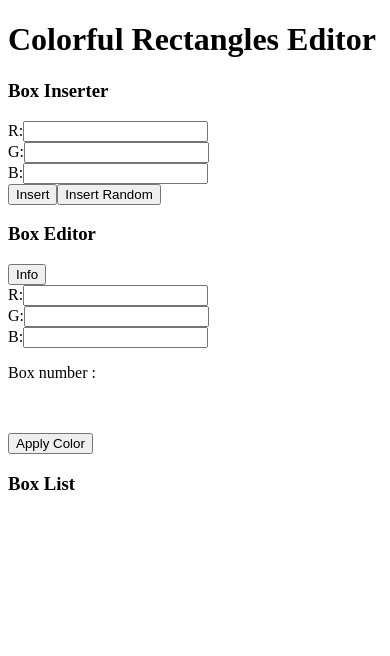
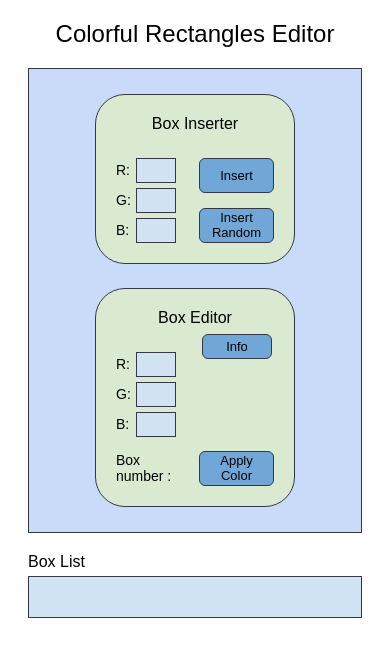
Before and after one commit to Katrincik9/ColorfulRectangleEditor, a React (Vite) app: page / in a window 390 px wide. Shown: the top 656 px of the page. Built offline with nearby package versions, Linux system fonts and the light colour scheme.

Commit message:
style: add responsive CSS for rectangle editor

```diff
--- a/src/App.css
+++ b/src/App.css
@@ -1,186 +1,42 @@
-/* .counter {
-  font-size: 16px;
-  padding: 5px 10px;
-  border-radius: 5px;
-  color: var(--accent);
-  background: var(--accent-bg);
-  border: 2px solid transparent;
-  transition: border-color 0.3s;
-  margin-bottom: 24px;
+* {
+  box-sizing: border-box;
+  font-weight: normal;
+  font-family: Arial, sans-serif;
+  --borderColor: #343846;
+}
 
-  &:hover {
-    border-color: var(--accent-border);
-  }
-  &:focus-visible {
-    outline: 2px solid var(--accent);
-    outline-offset: 2px;
+.rectangle-editor {
+  max-width: 900px;
+  margin: 20px auto;
+}
+
+h2 {
+  text-align: center;
+}
+
+.box-form {
+  display: flex;
+  justify-content: space-between;
+    align-items: flex-start;
+    padding: 25px 15px;
+    background-color: #cadbf9;
+    border: 1px solid var(--borderColor);
+}
+
+@media (max-width: 900px) {
+  .box-form {
+    gap: 15px;
   }
 }
 
-.hero {
-  position: relative;
-
-  .base,
-  .framework,
-  .vite {
-    inset-inline: 0;
-    margin: 0 auto;
+@media (max-width: 600px) {
+  .rectangle-editor {
+    margin: 20px;
   }
 
-  .base {
-    width: 170px;
-    position: relative;
-    z-index: 0;
-  }
-
-  .framework,
-  .vite {
-    position: absolute;
-  }
-
-  .framework {
-    z-index: 1;
-    top: 34px;
-    height: 28px;
-    transform: perspective(2000px) rotateZ(300deg) rotateX(44deg) rotateY(39deg)
-      scale(1.4);
-  }
-
-  .vite {
-    z-index: 0;
-    top: 107px;
-    height: 26px;
-    width: auto;
-    transform: perspective(2000px) rotateZ(300deg) rotateX(40deg) rotateY(39deg)
-      scale(0.8);
+    .box-form {
+    flex-direction: column;
+    gap: 24px;
+    align-items: center;
   }
 }
-
-#center {
-  display: flex;
-  flex-direction: column;
-  gap: 25px;
-  place-content: center;
-  place-items: center;
-  flex-grow: 1;
-
-  @media (max-width: 1024px) {
-    padding: 32px 20px 24px;
-    gap: 18px;
-  }
-}
-
-#next-steps {
-  display: flex;
-  border-top: 1px solid var(--border);
-  text-align: left;
-
-  & > div {
-    flex: 1 1 0;
-    padding: 32px;
-    @media (max-width: 1024px) {
-      padding: 24px 20px;
-    }
-  }
-
-  .icon {
-    margin-bottom: 16px;
-    width: 22px;
-    height: 22px;
-  }
-
-  @media (max-width: 1024px) {
-    flex-direction: column;
-    text-align: center;
-  }
-}
-
-#docs {
-  border-right: 1px solid var(--border);
-
-  @media (max-width: 1024px) {
-    border-right: none;
-    border-bottom: 1px solid var(--border);
-  }
-}
-
-#next-steps ul {
-  list-style: none;
-  padding: 0;
-  display: flex;
-  gap: 8px;
-  margin: 32px 0 0;
-
-  .logo {
-    height: 18px;
-  }
-
-  a {
-    color: var(--text-h);
-    font-size: 16px;
-    border-radius: 6px;
-    background: var(--social-bg);
-    display: flex;
-    padding: 6px 12px;
-    align-items: center;
-    gap: 8px;
-    text-decoration: none;
-    transition: box-shadow 0.3s;
-
-    &:hover {
-      box-shadow: var(--shadow);
-    }
-    .button-icon {
-      height: 18px;
-      width: 18px;
-    }
-  }
-
-  @media (max-width: 1024px) {
-    margin-top: 20px;
-    flex-wrap: wrap;
-    justify-content: center;
-
-    li {
-      flex: 1 1 calc(50% - 8px);
-    }
-
-    a {
-      width: 100%;
-      justify-content: center;
-      box-sizing: border-box;
-    }
-  }
-}
-
-#spacer {
-  height: 88px;
-  border-top: 1px solid var(--border);
-  @media (max-width: 1024px) {
-    height: 48px;
-  }
-}
-
-.ticks {
-  position: relative;
-  width: 100%;
-
-  &::before,
-  &::after {
-    content: '';
-    position: absolute;
-    top: -4.5px;
-    border: 5px solid transparent;
-  }
-
-  &::before {
-    left: 0;
-    border-left-color: var(--border);
-  }
-  &::after {
-    right: 0;
-    border-right-color: var(--border);
-  }
-}
-
-*/
--- a/src/App.tsx
+++ b/src/App.tsx
@@ -6,7 +6,7 @@ import { BoxList } from './components/BoxList'
 function App() {
   return (
     <div className="rectangle-editor">
-      <h1>Colorful Rectangles Editor</h1>
+      <h2>Colorful Rectangles Editor</h2>
       <div className="box-form">
         <BoxInserter />
         <BoxEditor />
--- /dev/null
+++ b/src/components/Box.css
@@ -0,0 +1,57 @@
+.box-inserter,
+.box-editor {
+    background-color: #daead0;
+    border: 1px solid var(--borderColor);
+    border-radius: 30px;
+    padding: 20px;
+    width: clamp(200px, 30vw, 300px);
+}
+
+.box-form h4 {
+    text-align: center;
+    margin: 0px 0px 25px;
+}
+
+.rgb-colors {
+    display: flex;
+    flex-direction: column;
+    gap: 5px;
+}
+
+.rgb-colors>div {
+    display: flex;
+    align-items: center;
+    gap: 5px;
+}
+
+.rgb-colors label {
+    width: 15px;
+    font-size: 14px;
+}
+
+.rgb-colors input {
+    width: clamp(40px, 6vw, 60px);
+    height: clamp(25px, 3vw, 30px);
+    padding: 5px;
+    background: #d1e2f3;
+    border: 1px solid var(--borderColor);
+}
+
+.form-submit-buttons {
+    display: flex;
+    flex-direction: column;
+    gap: clamp(15px, 2vw, 24px);
+}
+
+.box-form button {
+    background: #71a7d7;
+    border: 1px solid var(--borderColor);
+    border-radius: 6px;
+    cursor: pointer;
+    font-size: clamp(13px, 1.2vw, 14px);
+}
+
+.form-submit-buttons button {
+    width: clamp(75px, 12vw, 122px);
+    height: clamp(35px, 4vw, 38px);
+}
--- a/src/components/BoxEditor.css
+++ b/src/components/BoxEditor.css
@@ -1,4 +1,65 @@
-.rectangle {
-    width: 55px;
-    height: 35px;
+.box-editor {
+    position: relative;
 }
+
+.info-btn {
+    position: absolute;
+    right: 22px;
+    top: clamp(16px, calc(60px - 3vw), 45px);
+    width: 70px;
+    height: 25px;
+}
+
+.form-box-editor {
+    display: grid;
+    gap: 14px;
+    align-items: center;
+    justify-content: space-between;
+}
+
+.form-box-editor .rectangle {
+    grid-column: 2;
+    grid-row: 1;
+    width: clamp(70px, 12vw, 120px);
+    height: clamp(60px, 10vw, 100px);
+}
+
+.form-box-editor p {
+    font-size: 14px;
+    margin: 0;
+}
+
+.box-editor dialog {
+    position: relative;
+    border: 1px solid var(--borderColor);
+    border-radius: 12px;
+    padding: 20px;
+}
+
+.box-editor dialog h3 {
+    text-align: center;
+    font-weight: bold;
+    margin-top: 0;
+}
+
+.box-editor dialog .rectangle {
+    position: absolute;
+    width: 100px;
+    height: 90px;
+    right: 22px;
+    top: 55px;
+}
+
+.box-editor dialog .close-info-btn {
+    min-width: 122px;
+    min-height: 38px;
+    display: block;
+    margin: 0 auto;
+}
+
+@media (max-width: 600px) {
+    .box-editor dialog .rectangle {
+        width: clamp(70px, 24vw, 100px);
+        height: clamp(60px, 22vw, 90px);
+    }
+}
--- a/src/components/BoxEditor.tsx
+++ b/src/components/BoxEditor.tsx
@@ -1,5 +1,6 @@
 import { useForm, useWatch } from 'react-hook-form';
 import './BoxEditor.css';
+import './Box.css';
 import type { RGB } from '../types/box';
 import { updateBoxColor } from '../store/boxActions';
 import { useAppDispatch, useAppSelector } from '../hooks/hooks';
@@ -24,18 +25,24 @@ export function BoxEditor() {
 
     return (
         <div className="box-editor">
-            <h3>Box Editor</h3>
-            <button command="show-modal" commandFor="info">Info</button>
+            <h4>Box Editor</h4>
+            <button className="info-btn" command="show-modal" commandFor="info">Info</button>
 
             <dialog id="info">
-                <p className="box-title">Box info:</p>
+                <h3>Box info:</h3>
+                <div className="rectangle"
+                    style={{
+                        backgroundColor: watchedRGB
+                            ? `rgb(${watchedRGB.red}, ${watchedRGB.green}, ${watchedRGB.blue})`
+                            : 'transparent',
+                    }}
+                />
                 <span>R: {selectedBox?.rgb.red} </span>
                 <span>G: {selectedBox?.rgb.green} </span>
                 <span>B: {selectedBox?.rgb.blue}</span>
                 <p>Box number: {boxNr}</p>
                 <p>Box id: {selectedBox?.id}</p>
-                <p>Creation time: {selectedBox?.timestamp}</p>
-                <button command="close" commandFor="info">Close</button>
+                <p>Creation time: {selectedBox ? new Date(selectedBox.timestamp).toLocaleString() : ""}</p>                <button className="close-info-btn" command="close" commandFor="info">Close</button>
             </dialog>
 
             <form className="form-box-editor" onSubmit={handleSubmit(onSubmit)}>
--- a/src/components/BoxInserter.css
+++ b/src/components/BoxInserter.css
@@ -0,0 +1,5 @@
+.form-box-inserter {
+    display: flex;
+    justify-content: space-between;
+    align-items: center;
+}
--- a/src/components/BoxInserter.tsx
+++ b/src/components/BoxInserter.tsx
@@ -2,6 +2,7 @@ import { useAppDispatch, useAppSelector } from '../hooks/hooks';
 import { addBox } from '../store/boxActions';
 import type { BoxData, RGB } from '../types/box';
 import './BoxInserter.css';
+import './Box.css';
 import { useForm } from 'react-hook-form';
 
 const min = 0;
@@ -42,7 +43,7 @@ export function BoxInserter() {
 
     return (
         <div className="box-inserter">
-            <h3>Box Inserter</h3>
+            <h4>Box Inserter</h4>
             <form className="form-box-inserter" onSubmit={handleSubmit(onSubmit)}>
                 <div className="rgb-colors">
                     <div className="red-color-input">
--- a/src/components/BoxList.css
+++ b/src/components/BoxList.css
@@ -1,4 +1,33 @@
+.box-list {
+    display: grid;
+    grid-template-columns: repeat(3, 1fr);
+    gap: 25px 50px;
+    padding: 20px;
+    background-color: #d0e3f2;
+    border: 1px solid var(--borderColor);
+}
+
+.box-item.selected {
+    border: 4px solid #60e163;
+}
 .box-item {
-    width: 55px;
-    height: 35px;
+    height: 80px;
+        border: none;
+        cursor: pointer;
+    }
+
+    .rectangle-editor>h4 {
+        margin: 20px 0 5px 0;
+    }
+
+    @media (max-width: 900px) {
+        .box-list {
+            grid-template-columns: repeat(2, 1fr);
+        }
+    }
+
+    @media (max-width: 600px) {
+        .box-list {
+            grid-template-columns: 1fr;
+        }
 }
--- a/src/components/BoxList.tsx
+++ b/src/components/BoxList.tsx
@@ -6,19 +6,21 @@ import './BoxList.css';
 export function BoxList() {
     const boxes = useAppSelector(state => state.boxesReducer.boxes);
     const dispatch = useAppDispatch();
+    const selectedBoxId = useAppSelector(state => state.boxesReducer.selectedBoxId);
 
     return (
         <>
-            <h3>Box List</h3>
+            <h4>Box List</h4>
             <div className="box-list">
-                {boxes.map(box => <BoxItem key={box.id} color={box.rgb} onSelect={() => dispatch(selectBox(box.id))}></BoxItem>)}
+                {boxes.map(box => <BoxItem key={box.id} color={box.rgb} selected={box.id === selectedBoxId} onSelect={() => dispatch(selectBox(box.id))}></BoxItem>)}
             </div>
         </>
     )
 }
 
-export function BoxItem({ color, onSelect }: { color: RGB, onSelect(): void }) {
+export function BoxItem({ color, onSelect, selected }: { color: RGB, onSelect(): void, selected: boolean }) {
     return (
-        <button className="box-item" style={{ background: `rgb(${color.red}, ${color.green}, ${color.blue})` }} onClick={onSelect}></button>
+        <button className={`box-item ${selected ? "selected" : ""}`} style={{ background: `rgb(${color.red}, ${color.green}, ${color.blue})` }
+        } onClick={onSelect} ></button >
     )
 }
```
